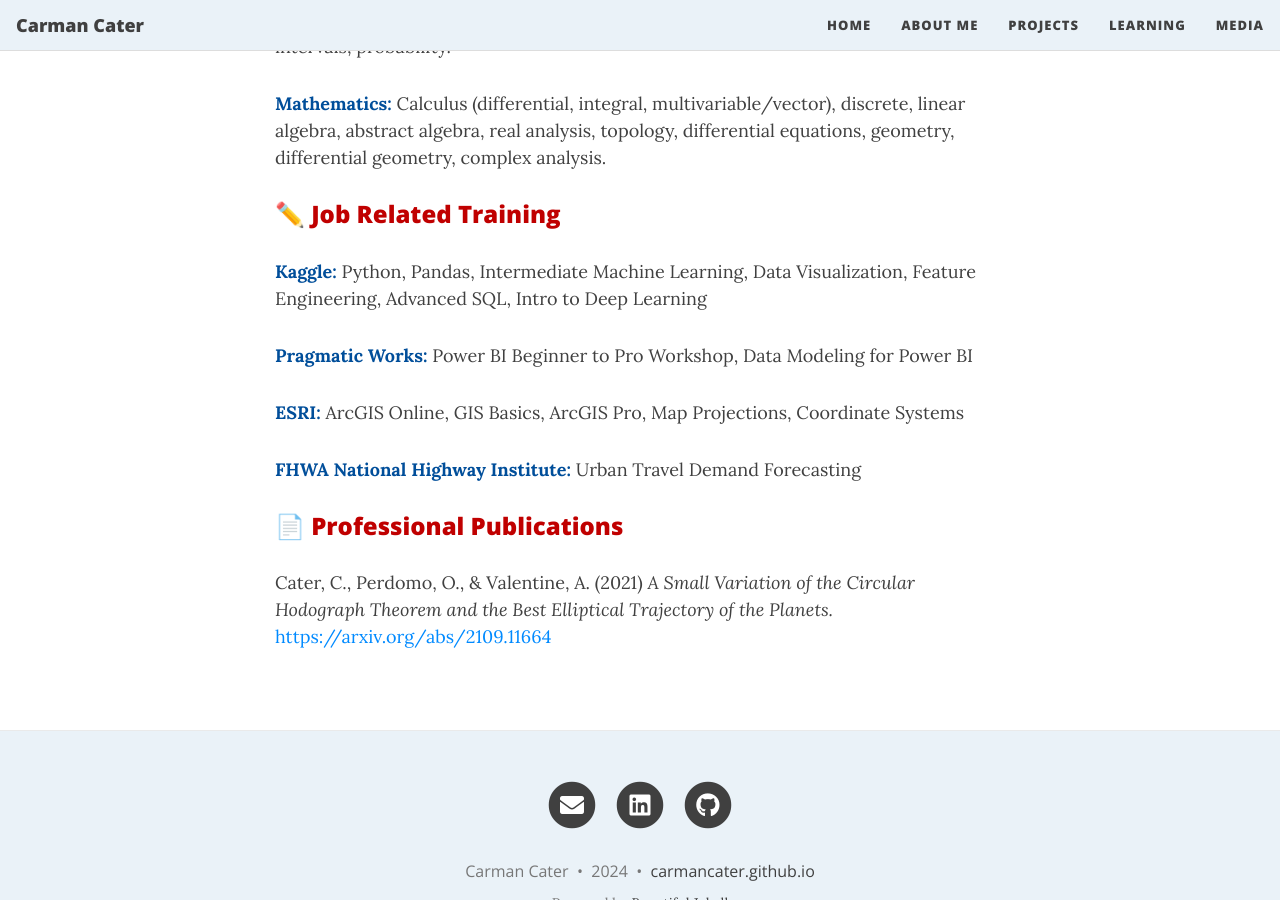
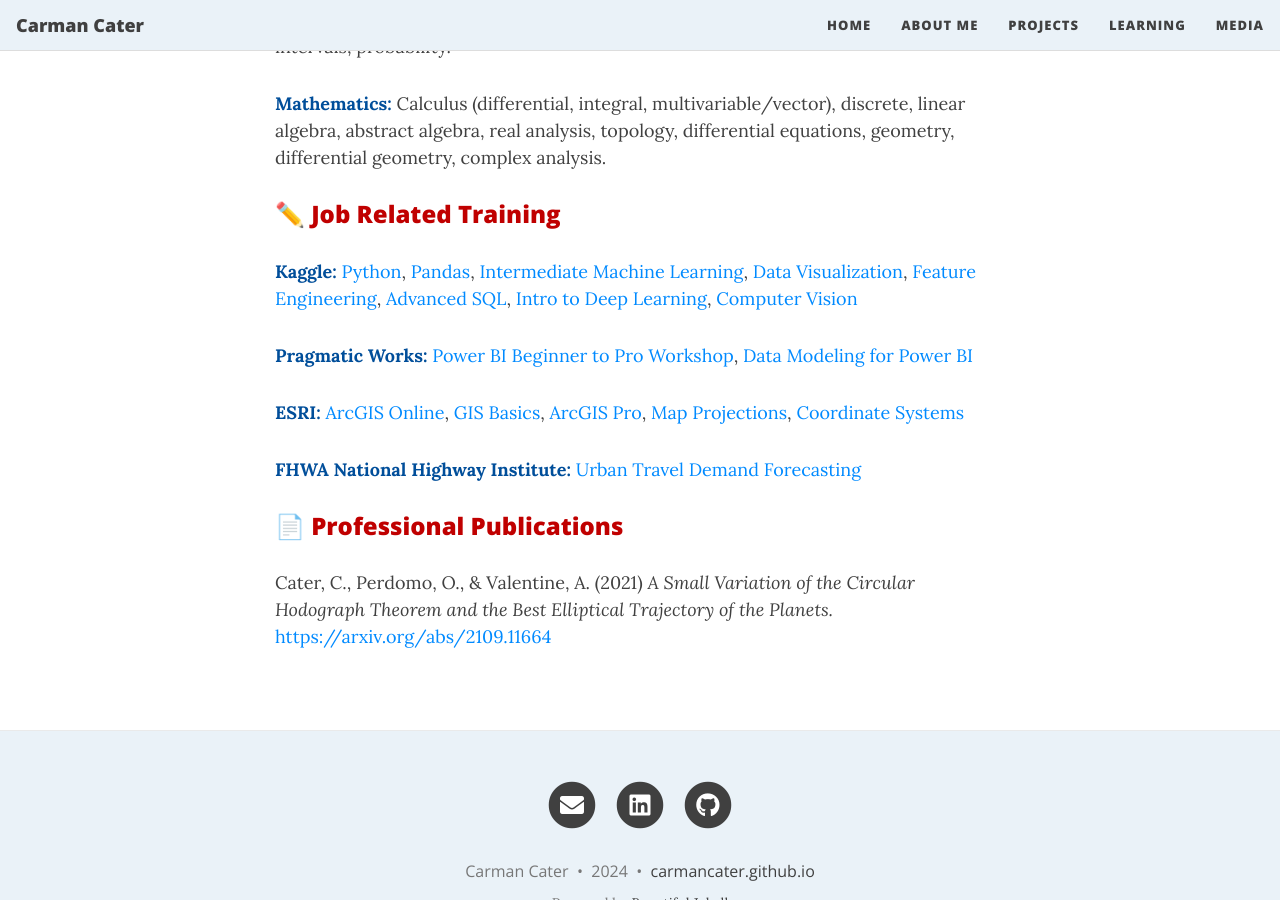
Before and after one commit to carmancater/carmancater.github.io, a Jekyll site: the page built from resume.md, in a window 1280 px wide and 900 px high, scrolled down 2978 px. Built offline with Jekyll 4.4.1, drawn with Linux system fonts in a browser that asks for light colours; nearby versions of some CDN libraries; emoji names are drawn with the system emoji font.

Commit message:
Update resume.md

```diff
--- a/resume.md
+++ b/resume.md
@@ -69,13 +69,13 @@ Rate My Professor reviews: [Central CT State University](https://www.ratemyprofe
 
 ### :pencil2: <span style="color: #C00000">Job Related Training</span>
 
-<span style="color: #004E9A">**Kaggle:**</span> Python, Pandas, Intermediate Machine Learning, Data Visualization, Feature Engineering, Advanced SQL, Intro to Deep Learning
+<span style="color: #004E9A">**Kaggle:**</span> [Python](https://www.kaggle.com/learn/certification/ccater/python){:target="_blank"}, [Pandas](https://www.kaggle.com/learn/certification/ccater/pandas){:target="_blank"}, [Intermediate Machine Learning](https://www.kaggle.com/learn/certification/ccater/intermediate-machine-learning){:target="_blank"}, [Data Visualization](https://www.kaggle.com/learn/certification/ccater/data-visualization){:target="_blank"}, [Feature Engineering](https://www.kaggle.com/learn/certification/ccater/feature-engineering){:target="_blank"}, [Advanced SQL](https://www.kaggle.com/learn/certification/ccater/advanced-sql){:target="_blank"}, [Intro to Deep Learning](https://www.kaggle.com/learn/certification/ccater/intro-to-deep-learning){:target="_blank"}, [Computer Vision](https://www.kaggle.com/learn/certification/ccater/computer-vision){:target="_blank"}
 
-<span style="color: #004E9A">**Pragmatic Works:**</span> Power BI Beginner to Pro Workshop, Data Modeling for Power BI
+<span style="color: #004E9A">**Pragmatic Works:**</span> [Power BI Beginner to Pro Workshop](https://myccsu-my.sharepoint.com/personal/carmancater_ccsu_edu/_layouts/15/onedrive.aspx?id=%2Fpersonal%2Fcarmancater%5Fccsu%5Fedu%2FDocuments%2FPower%20BI%20Beginner%20to%20Pro%20Workshop%20%2D%20Carman%20Cater%2Epdf&parent=%2Fpersonal%2Fcarmancater%5Fccsu%5Fedu%2FDocuments&ga=1){:target="_blank"}, [Data Modeling for Power BI](https://myccsu-my.sharepoint.com/personal/carmancater_ccsu_edu/_layouts/15/onedrive.aspx?id=%2Fpersonal%2Fcarmancater%5Fccsu%5Fedu%2FDocuments%2FData%20Modeling%20for%20Power%20BI%20Workshop%20%2D%20Carman%20Cater%2Epdf&parent=%2Fpersonal%2Fcarmancater%5Fccsu%5Fedu%2FDocuments&ga=1){:target="_blank"}
 
-<span style="color: #004E9A">**ESRI:**</span> ArcGIS Online, GIS Basics, ArcGIS Pro, Map Projections, Coordinate Systems
+<span style="color: #004E9A">**ESRI:**</span> [ArcGIS Online](https://www.esri.com/training/TrainingRecord/Certificate/niteoneuaf/63f397c9d7c0ad50296133a0/300){:target="_blank"}, [GIS Basics](https://www.esri.com/training/TrainingRecord/Certificate/carman.cater_CTDOT/64b6ac3a4a632523fe3afb64/240){:target="_blank"}, [ArcGIS Pro](https://www.esri.com/training/TrainingRecord/Certificate/carman.cater_CTDOT/64cbf5a958ad78436f8e0ea5/240){:target="_blank"}, [Map Projections](https://www.esri.com/training/TrainingRecord/Certificate/carman.cater_CTDOT/654a81cbc2e70746bde1b7de/300){:target="_blank"}, [Coordinate Systems](https://www.esri.com/training/TrainingRecord/Certificate/carman.cater_CTDOT/65b080cb498903513abf54e0/300){:target="_blank"}
 
-<span style="color: #004E9A">**FHWA National Highway Institute:**</span> Urban Travel Demand Forecasting
+<span style="color: #004E9A">**FHWA National Highway Institute:**</span> [Urban Travel Demand Forecasting](){:target="_blank"}
 
 ### :page_facing_up: <span style="color: #C00000">Professional Publications</span>
 
```
